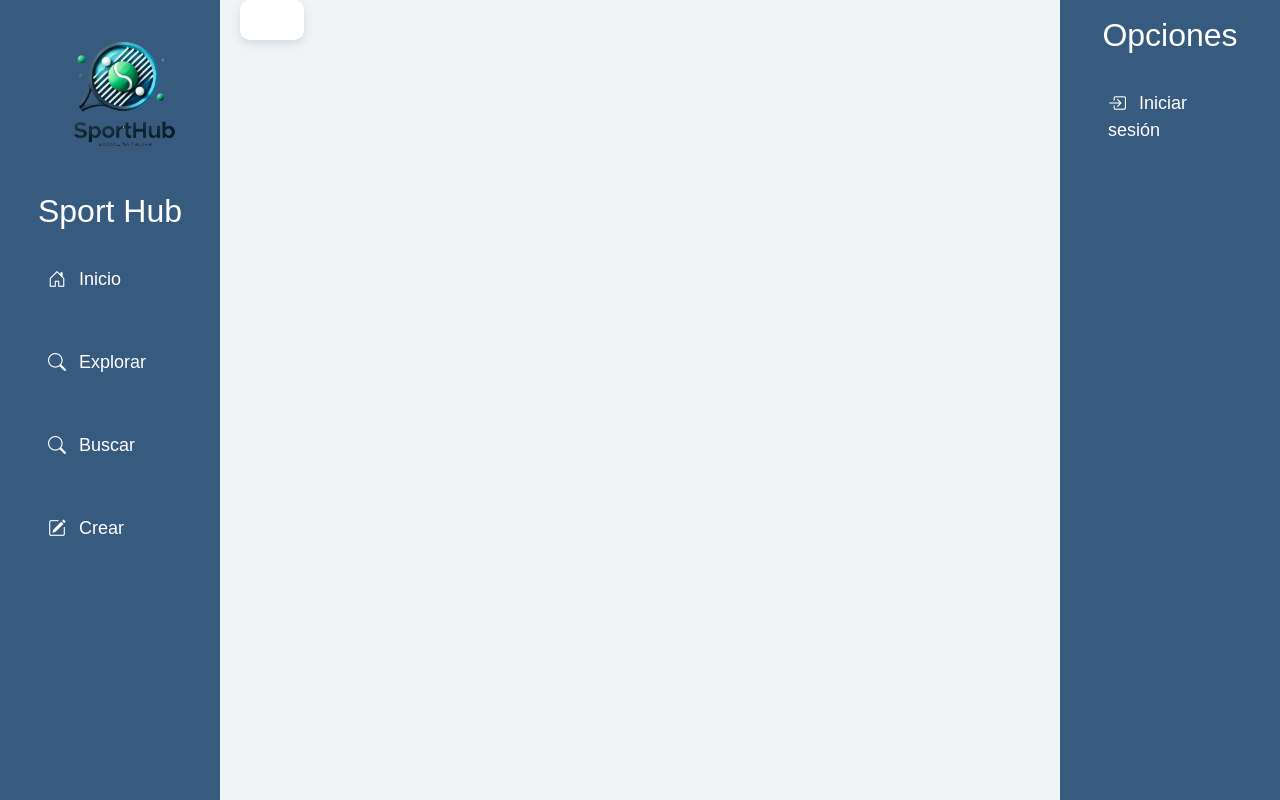
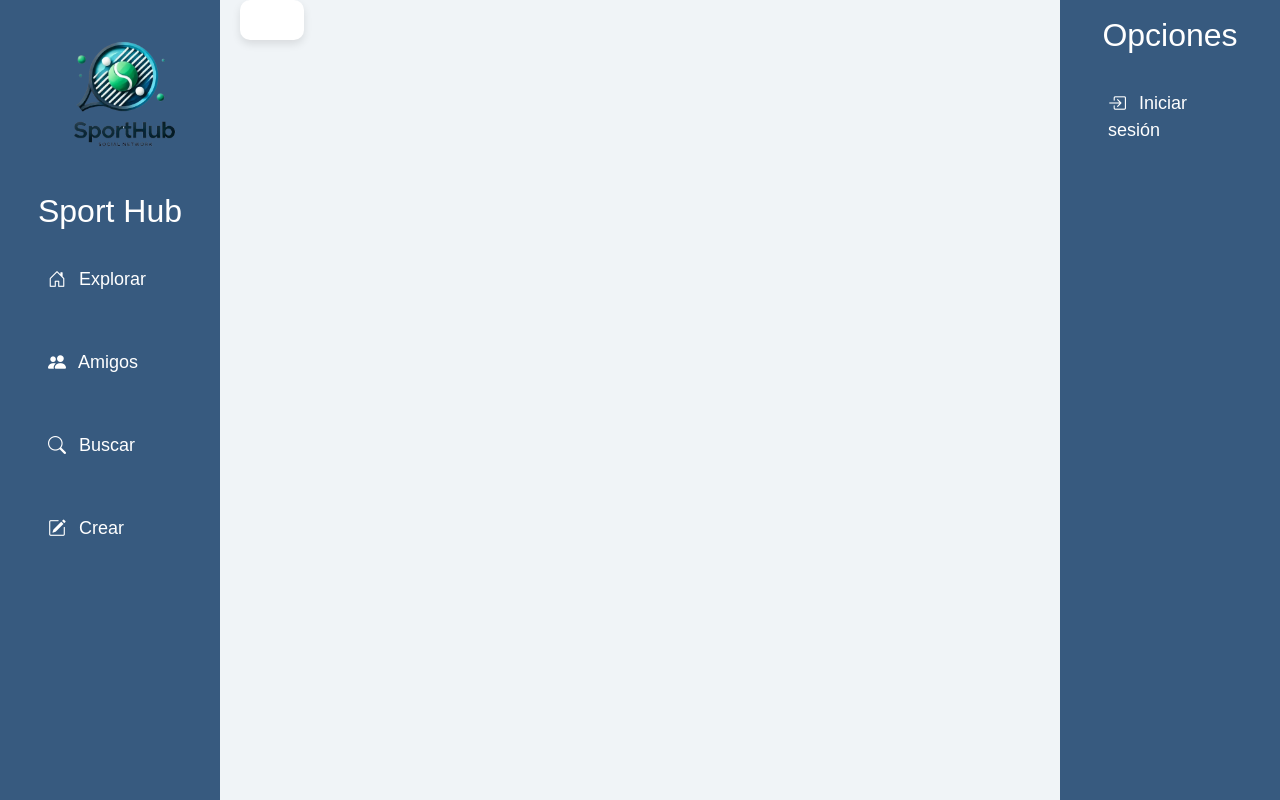
Before and after one commit to Steinvorth/SportHub, a React (Vite) app: page / in a window 1280 px wide. Built offline with nearby package versions, Linux system fonts and the light colour scheme; no server answers; the database is empty.

Commit message:
icon amigos

```diff
--- a/src/componentes/HomePage/HomePage.jsx
+++ b/src/componentes/HomePage/HomePage.jsx
@@ -101,13 +101,13 @@ export const HomePage = () => {
         <ul className="nav flex-column">
           <li className="nav-item">
             <Link to="/" className="nav-link text-white">
-              <i className="bi bi-house-door"></i> Inicio
+              <i className="bi bi-house-door"></i> Explorar
             </Link>
           </li>
 
           <li className="nav-item">
             <Link to="/explorar" className="nav-link text-white" onClick={() => setPostType('explorar')}>
-              <i className="bi bi-search"></i> Explorar
+              <i class="bi bi-people-fill"></i> Amigos
             </Link>
           </li>
 
```
